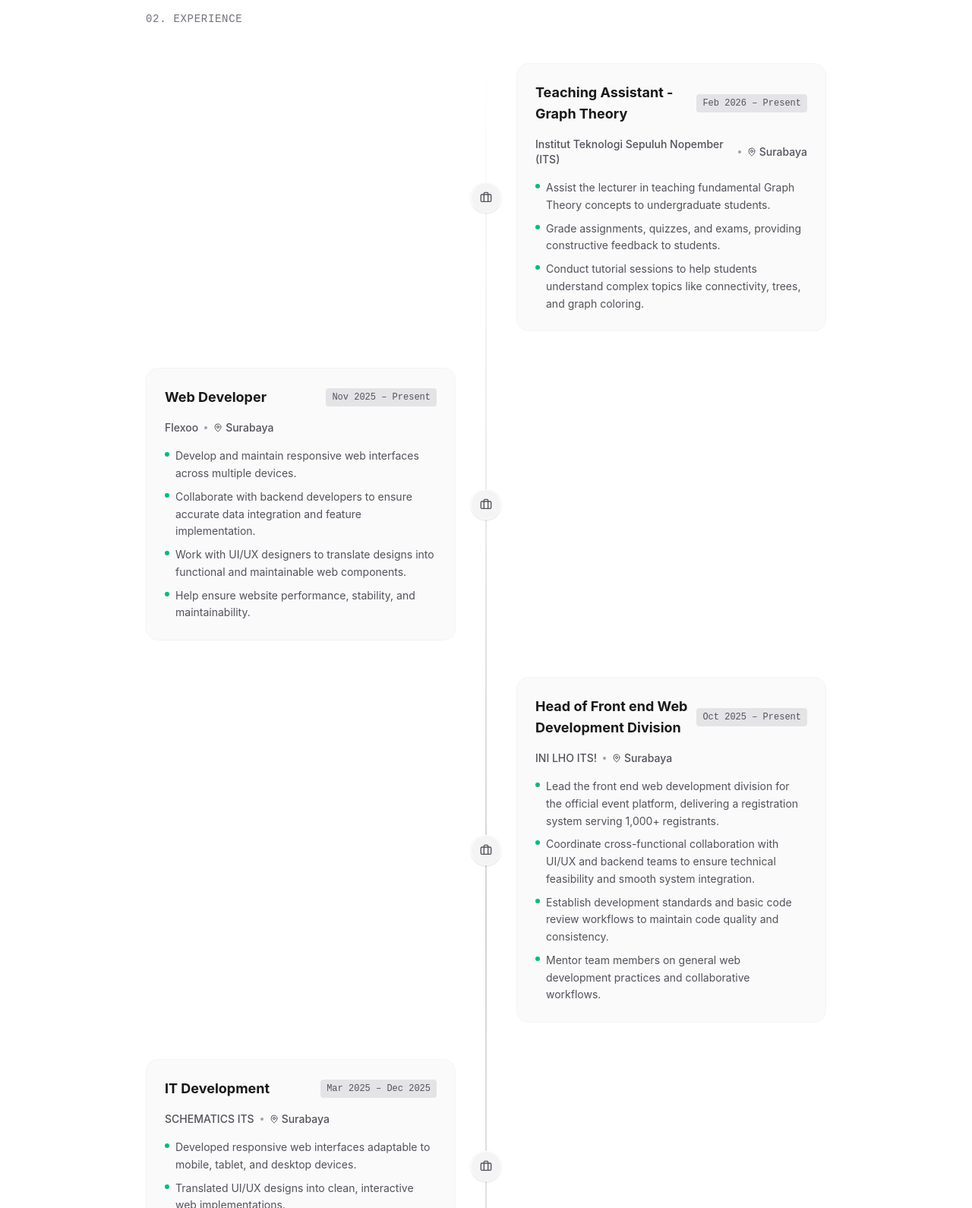
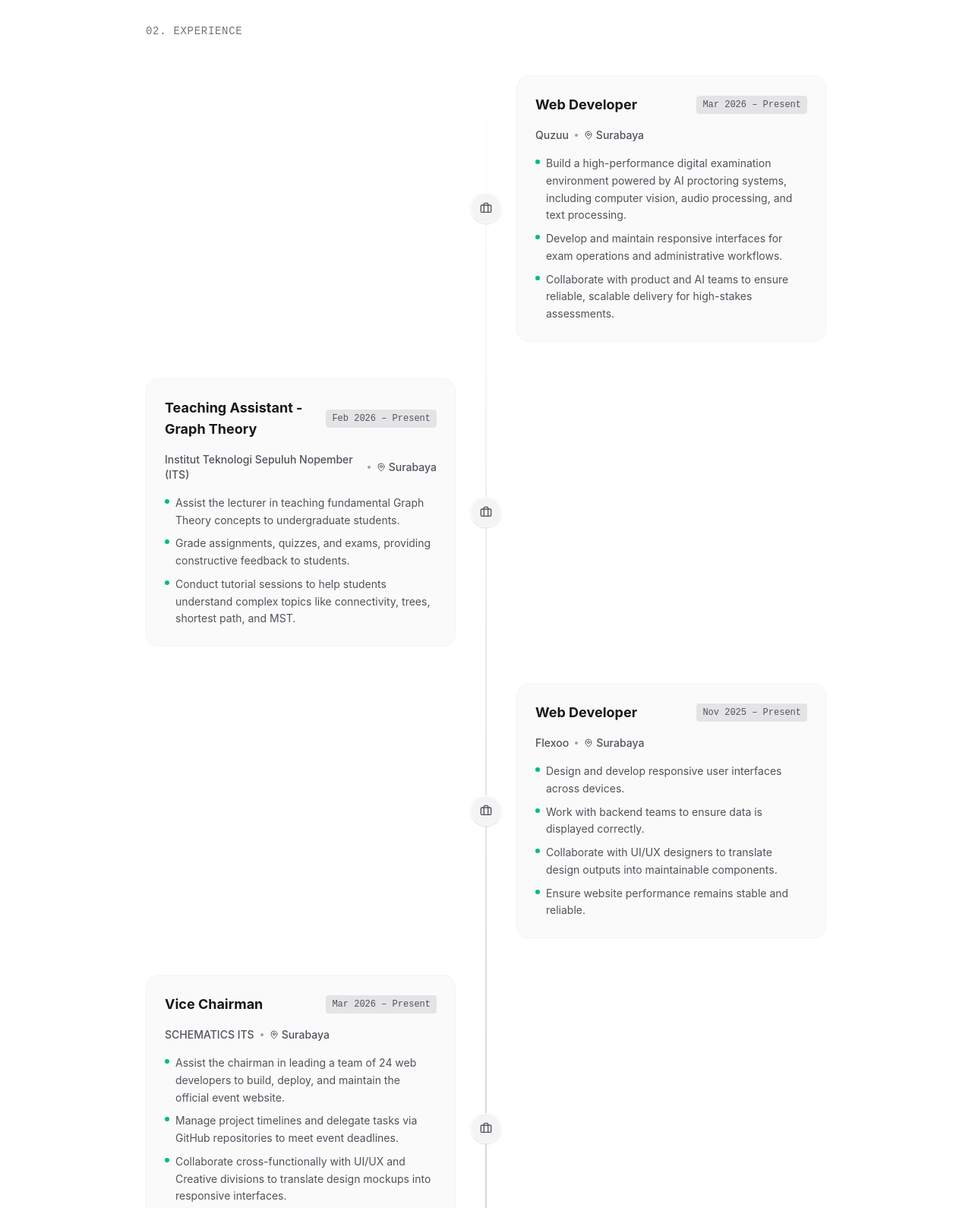
Before and after one commit to Fth87/cv, an Astro site: page / in a window 1280 px wide. Shown: the part 1210-2800 px from the top of the page at 76% size. Built offline with nearby package versions, Linux system fonts and the light colour scheme; Astro itself is replaced by a stand-in of ours.

Commit message:
feat: add content

```diff
--- a/src/components/App.tsx
+++ b/src/components/App.tsx
@@ -27,8 +27,8 @@ export default function App() {
       <Skills />
       <Projects />
       <EducationAwards />
-      <DreamCareer />
-      <FinalProject />
+      {/* <DreamCareer /> */}
+      {/* <FinalProject /> */}
       <Footer />
     </main>
   );
--- a/src/components/Hero.tsx
+++ b/src/components/Hero.tsx
@@ -28,6 +28,11 @@ export default function Hero() {
               <a href={`mailto:${personalInfo.email}`} aria-label="Send Email" className="flex items-center gap-2 hover:text-white transition-colors">
                 <Mail size={18} />
                 <span>{personalInfo.email}</span>
+              </a>
+
+              <a href={personalInfo.website} aria-label="Visit portfolio" target="_blank" rel="noopener noreferrer" className="flex items-center gap-2 hover:text-white transition-colors">
+                <ExternalLink size={18} />
+                <span>{personalInfo.website}</span>
               </a>
             </div>
 
--- a/src/static/data.ts
+++ b/src/static/data.ts
@@ -15,6 +15,7 @@ export const personalInfo = {
   email: 'fatihfwz87@gmail.com',
   linkedin: 'https://www.linkedin.com/in/fatihfawwaz/',
   github: 'https://github.com/fth87',
+  website: 'https://cv.fatihfwz.my.id/',
   summary:
     'First-year Artificial Intelligence Engineering student with a growing focus on machine learning, supported by hands-on experience in web development through organizational projects, events, and national-level competitions. Currently strengthening foundational knowledge in machine learning while continuing to build and maintain production-ready web applications. Seeking opportunities to learn and contribute as a Web Developer or AI/ML.',
 };
@@ -24,7 +25,7 @@ export const education = [
     school: 'Institut Teknologi Sepuluh Nopember (ITS)',
     degree: 'Bachelor of Artificial Intelligence Engineering',
     period: 'Jul 2024 – Present',
-    details: ['Accepted through SNBP (National Achievement-Based Selection)', 'Currently studying programming, mathematics, and machine learning'],
+    details: ['Accepted into the SNBP program', 'Currently studying programming, mathematics, and machine learning'],
   },
 ];
 
@@ -36,6 +37,17 @@ export const skills = {
 
 export const experience = [
   {
+    company: 'Quzuu',
+    role: 'Web Developer',
+    location: 'Surabaya',
+    period: 'Mar 2026 – Present',
+    description: [
+      'Build a high-performance digital examination environment powered by AI proctoring systems, including computer vision, audio processing, and text processing.',
+      'Develop and maintain responsive interfaces for exam operations and administrative workflows.',
+      'Collaborate with product and AI teams to ensure reliable, scalable delivery for high-stakes assessments.',
+    ],
+  },
+  {
     company: 'Institut Teknologi Sepuluh Nopember (ITS)',
     role: 'Teaching Assistant - Graph Theory',
     location: 'Surabaya',
@@ -43,7 +55,7 @@ export const experience = [
     description: [
       'Assist the lecturer in teaching fundamental Graph Theory concepts to undergraduate students.',
       'Grade assignments, quizzes, and exams, providing constructive feedback to students.',
-      'Conduct tutorial sessions to help students understand complex topics like connectivity, trees, and graph coloring.',
+      'Conduct tutorial sessions to help students understand complex topics like connectivity, trees, shortest path, and MST.',
     ],
   },
   {
@@ -52,33 +64,34 @@ export const experience = [
     location: 'Surabaya',
     period: 'Nov 2025 – Present',
     description: [
-      'Develop and maintain responsive web interfaces across multiple devices.',
-      'Collaborate with backend developers to ensure accurate data integration and feature implementation.',
-      'Work with UI/UX designers to translate designs into functional and maintainable web components.',
-      'Help ensure website performance, stability, and maintainability.',
+      'Design and develop responsive user interfaces across devices.',
+      'Work with backend teams to ensure data is displayed correctly.',
+      'Collaborate with UI/UX designers to translate design outputs into maintainable components.',
+      'Ensure website performance remains stable and reliable.',
+    ],
+  },
+  {
+    company: 'SCHEMATICS ITS',
+    role: 'Vice Chairman',
+    location: 'Surabaya',
+    period: 'Mar 2026 – Present',
+    description: [
+      'Assist the chairman in leading a team of 24 web developers to build, deploy, and maintain the official event website.',
+      'Manage project timelines and delegate tasks via GitHub repositories to meet event deadlines.',
+      'Collaborate cross-functionally with UI/UX and Creative divisions to translate design mockups into responsive interfaces.',
+      'Conduct code reviews and troubleshooting to ensure optimal performance during peak traffic periods.',
     ],
   },
   {
     company: 'INI LHO ITS!',
     role: 'Head of Front end Web Development Division',
     location: 'Surabaya',
-    period: 'Oct 2025 – Present',
+    period: 'Oct 2025 – Dec 2025',
     description: [
-      'Lead the front end web development division for the official event platform, delivering a registration system serving 1,000+ registrants.',
+      'Spearheaded the frontend division for the official event platform, delivering a registration system serving 1,000+ registrants.',
       'Coordinate cross-functional collaboration with UI/UX and backend teams to ensure technical feasibility and smooth system integration.',
       'Establish development standards and basic code review workflows to maintain code quality and consistency.',
       'Mentor team members on general web development practices and collaborative workflows.',
-    ],
-  },
-  {
-    company: 'SCHEMATICS ITS',
-    role: 'IT Development',
-    location: 'Surabaya',
-    period: 'Mar 2025 – Dec 2025',
-    description: [
-      'Developed responsive web interfaces adaptable to mobile, tablet, and desktop devices.',
-      'Translated UI/UX designs into clean, interactive web implementations.',
-      'Integrated backend APIs to support dynamic data rendering and application state management.',
     ],
   },
   {
@@ -90,6 +103,17 @@ export const experience = [
       'Collaborated with backend teams to ensure correct data presentation across the platform.',
       'Developed responsive and interactive web interfaces using Next.js, following UI/UX design specifications.',
       'Implemented mobile-first layouts and reusable components to ensure consistent visual identity.',
+    ],
+  },
+  {
+    company: 'SCHEMATICS ITS',
+    role: 'IT Development',
+    location: 'Surabaya',
+    period: 'Mar 2025 – Present',
+    description: [
+      'Engineered fully responsive user interfaces for mobile, tablet, and desktop devices.',
+      'Transformed high-fidelity UI/UX designs into pixel-perfect, interactive code.',
+      'Integrated backend APIs to facilitate dynamic data exchange and rendering performance.',
     ],
   },
   {
@@ -137,14 +161,36 @@ export const achievements = [
     organization: 'AMIKOM × GRAB Intermedia IT',
     year: '2023',
   },
-  // {
-  //   title: 'Scholarship Awardee',
-  //   organization: 'PT Bayan Fully Funded Scholarship',
-  //   year: 'Awardee',
-  // },
+  {
+    title: 'Scholarship Awardee',
+    organization: 'PT Bayan Fully Funded Scholarship',
+    year: 'Awardee',
+  },
 ];
 
 export const projects: Project[] = [
+  {
+    id: 'autonomous-vla-uav',
+    title: 'Autonomous Control VLA Model for UAV in Flight Mission',
+    shortDescription: 'AI robotics project for drone control via natural language and vision.',
+    longDescription:
+      'An end-to-end AI robotics project focused on controlling autonomous drones through natural language commands and computer vision. Fine-tuned multimodal models (Pi0 and SmolVLA) using LoRA to translate human instructions and camera feeds into flight actions. Built a custom real-time 3D web simulator with Three.js connected to a Gradio inference API for live model testing and visualization.',
+    role: 'AI/Robotics Engineer',
+    techStack: ['Python', 'LoRA', 'Three.js', 'Gradio', 'Computer Vision'],
+    links: ['https://medium.com/@wijdanrazefi99/autonomous-control-with-vision-language-action-model-for-unmanned-aerial-vehicle-in-in-flight-3ba354ef9473'],
+    images: ['/project/vla.png'],
+  },
+  {
+    id: 'quzuu',
+    title: 'Quzuu',
+    shortDescription: 'Enterprise AI-enhanced digital exam platform with proctoring systems.',
+    longDescription:
+      'An enterprise-grade, AI-enhanced assessment platform owned by Antares AI. Built a high-performance digital examination environment powered by AI proctoring systems, including computer vision, audio processing, and text processing, with secure and reliable workflows for large-scale assessments.',
+    role: 'Web Developer',
+    techStack: ['Next.js', 'TypeScript', 'AI Proctoring'],
+    links: ['https://quzuu.id'],
+    images: [],
+  },
   {
     id: 'selli',
     title: 'Selli',
@@ -161,9 +207,9 @@ export const projects: Project[] = [
     title: 'CloudX ITS (CloudX-Lab)',
     shortDescription: 'Cloud-native GPU resource management framework for AI clusters.',
     longDescription:
-      'A distributed GPU orchestration framework that consolidates heterogeneous hardware into scalable AI clusters. The platform supports self-service provisioning, lease control, identity provider integration, Ray cluster management, and JupyterLab environments for research-scale AI workloads.',
+      'A cloud-native GPU resource management framework that unifies heterogeneous hardware into a scalable AI cluster. Supports self-service provisioning, fine-grained access control, lease management, IdP authentication, Ray cluster orchestration, and JupyterLab environments for AI workloads.',
     role: 'Web Developer',
-    techStack: ['Nextjs', 'Typescript', 'TailwindCSS', 'GoLang', 'PostgreSQL', 'Ray', 'JupyterLab'],
+    techStack: ['Next.js', 'TypeScript', 'TailwindCSS', 'GoLang', 'PostgreSQL', 'Ray', 'JupyterLab'],
     links: [],
     images: ['/project/cloudx.png'],
   },
@@ -222,7 +268,7 @@ export const projects: Project[] = [
     title: 'Kasir Konter',
     shortDescription: 'Cloud-based retail digitalization system.',
     longDescription:
-      'A digital transformation solution migrating manual bookkeeping into a cloud-based architecture using Next.js (App Router) and Supabase. Implemented Row Level Security and QR-based service tracking for operational transparency.',
+      'A comprehensive digital transformation solution modernizing legacy retail operations by migrating manual bookkeeping to a cloud-based architecture using Next.js (App Router) and Supabase. Centralized sales, inventory, and service tracking with Row Level Security and a QR-based module for real-time service status tracking.',
     role: 'Fullstack Developer',
     techStack: ['Next.js', 'Supabase'],
     links: [],
@@ -296,7 +342,7 @@ export const projects: Project[] = [
     title: 'Coffee Beans Classification',
     shortDescription: 'Comparative study of traditional ML and SOTA deep learning for fine-grained classification.',
     longDescription:
-      'A fine-grained classification study covering 54 coffee bean varieties. Compared traditional models (KNN, SVM, Ensemble Bagging SVM with LBP and HSV features) against modern architectures such as ConvNeXt-Tiny and Swin Transformer. Hyperparameter tuning was conducted using Optuna, achieving up to 87.25% accuracy.',
+      'A comparative study of conventional ML versus state-of-the-art deep learning for fine-grained classification of 54 coffee varieties. Evaluated KNN, SVM, and Ensemble Bagging SVM (LBP and HSV features) against ConvNeXt-Tiny and Swin Transformer with Optuna hyperparameter tuning, achieving up to 87.25% accuracy.',
     role: 'Researcher / ML Engineer',
     techStack: ['KNN', 'SVM', 'ConvNeXt', 'Swin Transformer', 'Optuna'],
     links: ['https://coffe-beans-classification.vercel.app'],
@@ -307,7 +353,7 @@ export const projects: Project[] = [
     title: 'Hybrid Pit Stop Strategy Advisor',
     shortDescription: 'Hybrid AI-based decision support system for Formula 1 pit stop strategy.',
     longDescription:
-      'A capstone project combining Fuzzy Logic, Probabilistic Reasoning, and First-Order Logic to generate optimal and regulation-compliant pit stop recommendations. The system integrates uncertainty handling and rule-based reasoning into a unified strategic decision engine.',
+      'A capstone project developing a Formula 1 pit stop decision support system using a hybrid architecture. Addressed data ambiguity via Fuzzy Logic, quantified event uncertainty with Probabilistic Reasoning, and enforced FIA regulation compliance with First-Order Logic, synthesizing outputs into optimal, legal pit stop recommendations.',
     role: 'Research Project',
     techStack: ['Fuzzy Logic', 'Probabilistic Reasoning', 'First-Order Logic'],
     links: ['https://hybrid-pit-stop-strategy-advisor.vercel.app'],
```
Also changed, not shown: public/project/vla.png (added).
